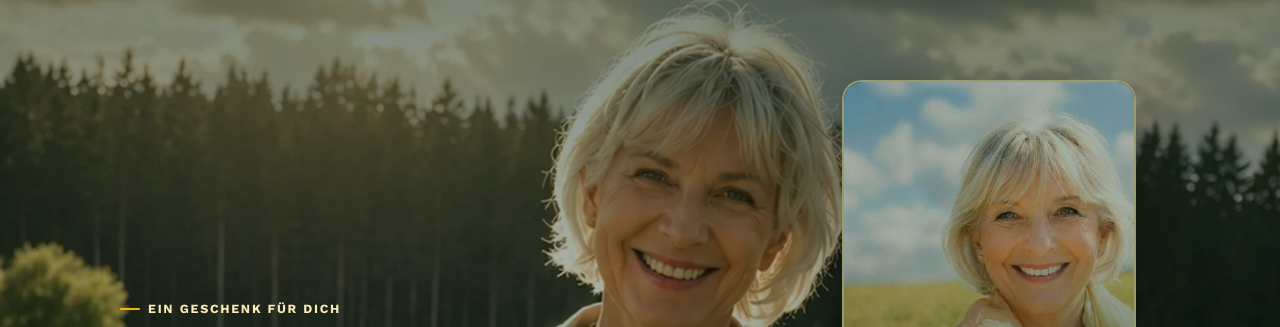
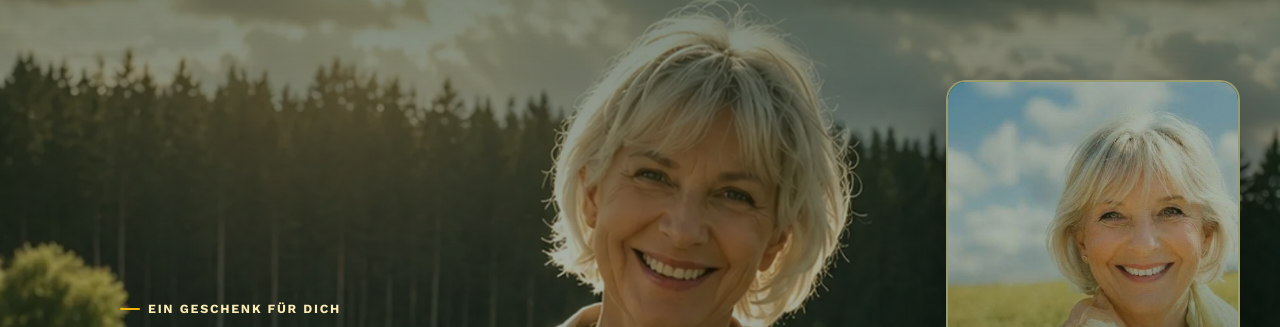
Before and after one commit to marian553/Mariannes-Webseite, a plain HTML site: page index.html in a window 1280 px wide. Shown: the top 327 px of the page. Drawn offline with Linux system fonts and the light colour scheme.

Commit message:
Video weiter an den rechten Rand rücken, damit Marianne frei sichtbar bleibt
Co-Authored-By: Claude Opus 5.5 <noreply@anthropic.com>
Claude-Session: https://claude.ai/code/session_013ykA8yXgfeBY6QbPqu5JLY

```diff
--- a/index.html
+++ b/index.html
@@ -208,7 +208,7 @@
   .hero-video{
     position:absolute;
     top:80px;                                   /* ca. 2 cm Abstand nach oben */
-    right:max(40px, calc((100% - 1040px) / 2 + 24px));
+    right:40px;                                 /* nah am rechten Rand, damit Marianne im Bild frei bleibt */
     z-index:3;
     width:clamp(230px, 23vw, 310px);
     aspect-ratio:9/16;
```
